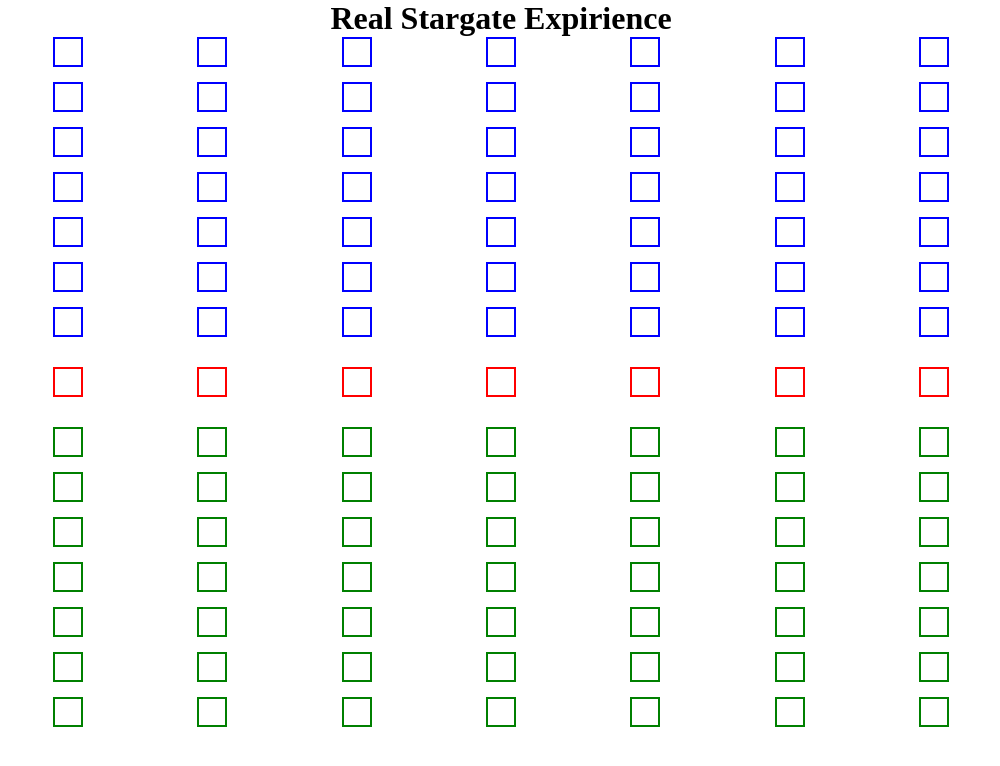
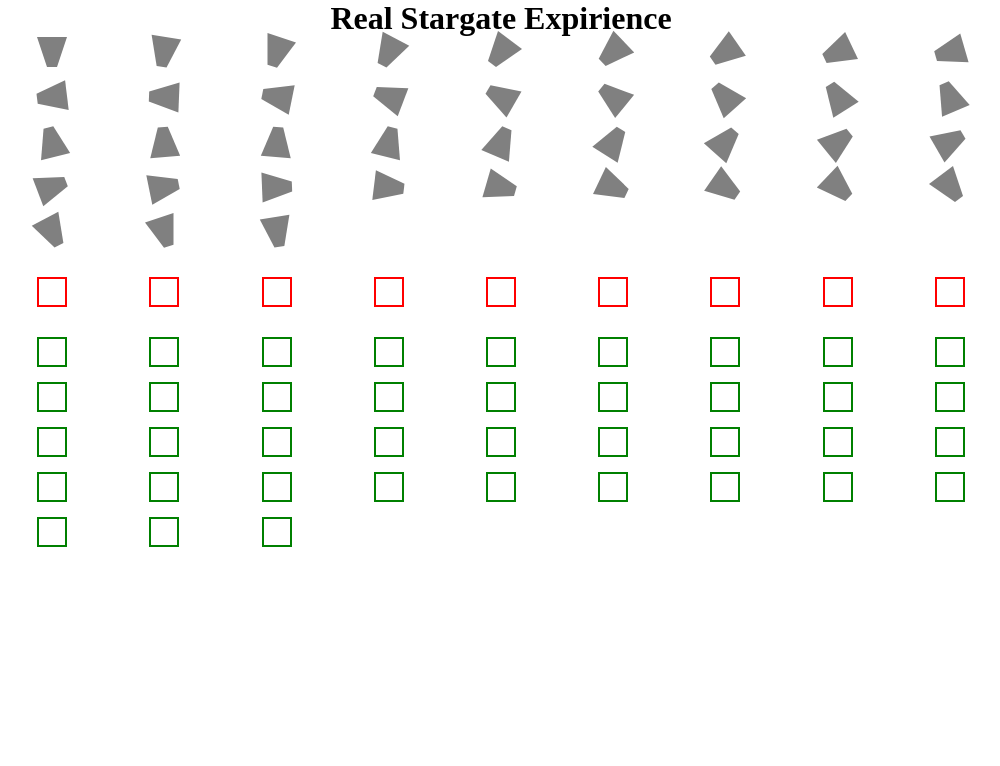
Before and after one commit to Krzysztof-Jaczewski/Stargate, a plain HTML site: page index.html in a window 1280 px wide. Shown: the whole page, without its empty margins (139-1139 px from the left). Drawn offline with Linux system fonts and the light colour scheme.

Commit message:
rotated gate symbols

```diff
--- a/css/dial.css
+++ b/css/dial.css
@@ -1,8 +1,9 @@
 .dial{
     display: grid;
-    grid-template-columns: repeat(7, 1fr);
+    grid-template-columns: repeat(9, 1fr);
     justify-items: center;
     grid-gap: 15px 10px;
+
 }
 
 .dial__symbol{
--- a/css/dialAdress.css
+++ b/css/dialAdress.css
@@ -1,6 +1,6 @@
 .dialAdress {
     display: grid;
-    grid-template-columns: repeat(7, 1fr);
+    grid-template-columns: repeat(9, 1fr);
     padding: 30px 0;
     justify-items: center;
     grid-gap:10px;
--- a/css/gates.css
+++ b/css/gates.css
@@ -4,13 +4,15 @@
 
 .gates__symbols{
     display: grid;
-    grid-template-columns: repeat(7, 1fr);
+    grid-template-columns: repeat(9, 1fr);
     justify-items: center;
     grid-gap: 15px 10px;
 }
 
 .gates__symbol{
- border: 2px solid blue;
+    border-top: 30px solid grey;
+    border-left: 10px solid transparent;
+	border-right: 10px solid transparent;
  width: 30px;
  height: 30px;
 }
--- a/index.html
+++ b/index.html
@@ -10,22 +10,13 @@
     <link rel="stylesheet" href="css/dial.css">
     <link rel="stylesheet" href="css/gates.css">
     <title>Real StarGate Expirience</title>
+    <script defer src="js/script.js"></script>
 </head>
 <body>
     <header><h1>Real Stargate Expirience</h1></header>
     <main>
         <section class="gates">
             <div class="gates__symbols">
-                <div class="gates__symbol"></div>
-                <div class="gates__symbol"></div>
-                <div class="gates__symbol"></div>
-                <div class="gates__symbol"></div>
-                <div class="gates__symbol"></div>
-                <div class="gates__symbol"></div>
-                <div class="gates__symbol"></div>
-                <div class="gates__symbol"></div>
-                <div class="gates__symbol"></div>
-                <div class="gates__symbol"></div>
                 <div class="gates__symbol"></div>
                 <div class="gates__symbol"></div>
                 <div class="gates__symbol"></div>
@@ -76,18 +67,10 @@
             <div class="dialAdress__symbol"></div>
             <div class="dialAdress__symbol"></div>
             <div class="dialAdress__symbol"></div>
+            <div class="dialAdress__symbol"></div>
+            <div class="dialAdress__symbol"></div>
         </section>
         <section class="dial">
-            <div class="dial__symbol"></div>
-            <div class="dial__symbol"></div>
-            <div class="dial__symbol"></div>
-            <div class="dial__symbol"></div>
-            <div class="dial__symbol"></div>
-            <div class="dial__symbol"></div>
-            <div class="dial__symbol"></div>
-            <div class="dial__symbol"></div>
-            <div class="dial__symbol"></div>
-            <div class="dial__symbol"></div>
             <div class="dial__symbol"></div>
             <div class="dial__symbol"></div>
             <div class="dial__symbol"></div>
--- /dev/null
+++ b/js/script.js
@@ -0,0 +1,10 @@
+const gateSymbols = document.querySelectorAll(".gates__symbol");
+
+const rotateGateSymbols = () =>{
+gateSymbols.forEach((element,index) => {
+        const angle = 9.23076923077;
+        element.style.transform = "rotate("+ (angle*index)+"deg)";
+});
+}
+
+rotateGateSymbols();
```
